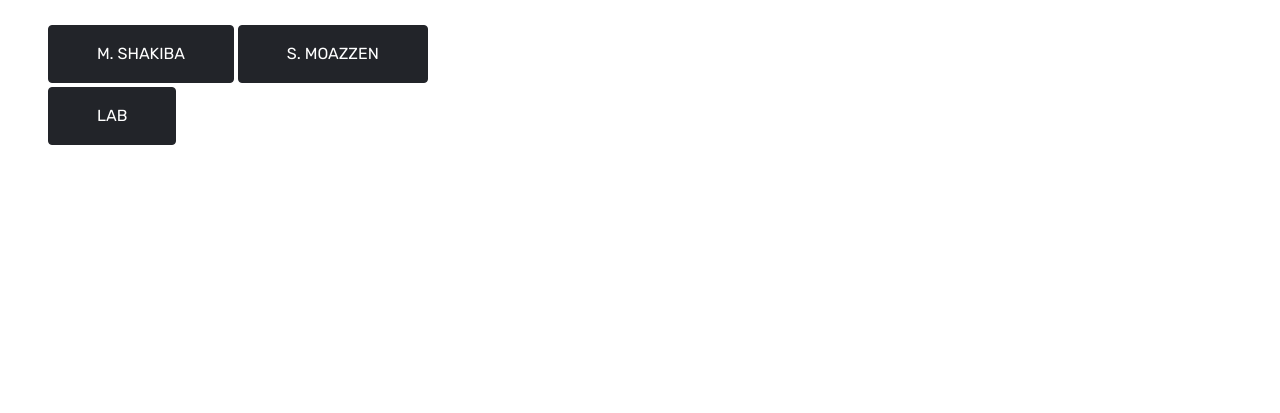
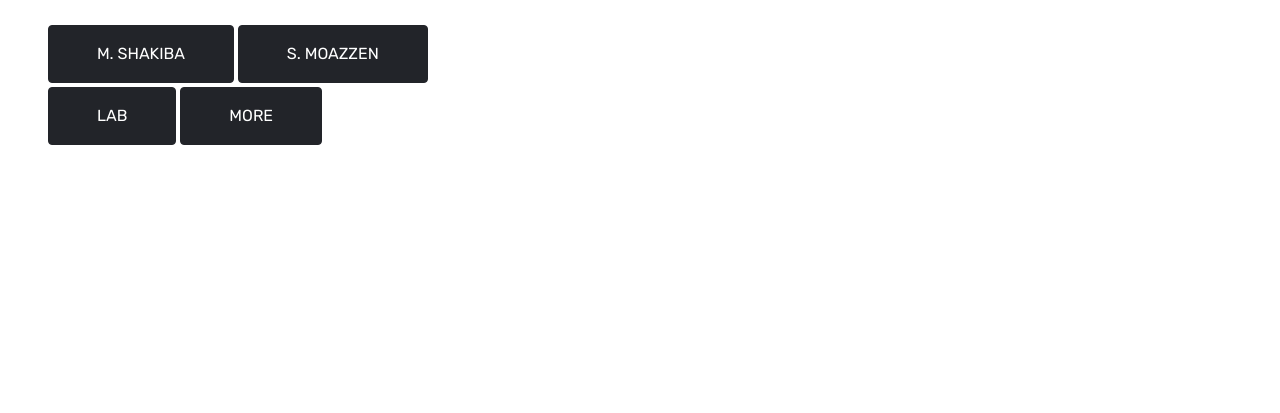
Before and after one commit to mo-shakiba/int-n.info, a plain HTML site: page docs/index.html in a window 1280 px wide. Shown: the part 387-800 px from the top of the page. Drawn offline with nearby package versions, Linux system fonts and the light colour scheme.

Commit message:
Update index.html

```diff
--- a/docs/index.html
+++ b/docs/index.html
@@ -60,6 +60,7 @@
                 <a href="https://sadra.int-n.info/" class="btn btn-dark text-uppercase mt-1 py-3 px-5">S. Moazzen</a>
                 <br>
                 <a href="https://lab.int-n.info/" class="btn btn-dark text-uppercase mt-1 py-3 px-5">lab</a>
+                <a href="https://int-n.info/#" class="btn btn-dark text-uppercase mt-1 py-3 px-5">more</a>
             </div>
 
         </div>
```
